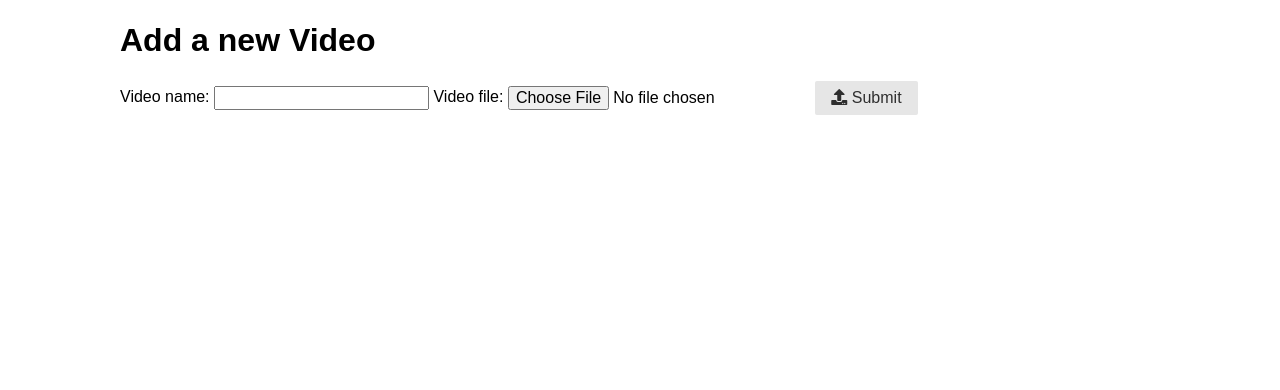
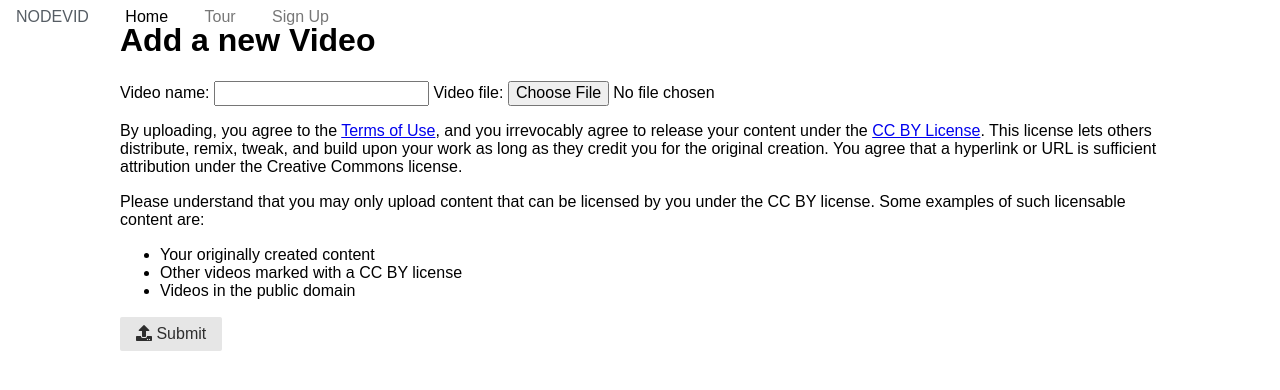
Before and after one commit to NavinF/NodeVid.com, a Django app: page /upload/ in a window 1280 px wide. Shown: the top 390 px of the page. Run offline with Django 3.2, Linux system fonts and the light colour scheme; some libraries are stand-ins or nearby versions.

Commit message:
Add menu bar and CC BY license

```diff
--- a/website/uploadfileapp/templates/uploadfileapp/base.html
+++ b/website/uploadfileapp/templates/uploadfileapp/base.html
@@ -25,6 +25,16 @@
     </style>
 </head>
 <body>
+<header>
+    <div class="home-menu pure-menu pure-menu-horizontal pure-menu-fixed">
+        <a class="pure-menu-heading" href="">NodeVid</a>
+        <ul class="pure-menu-list">
+            <li class="pure-menu-item pure-menu-selected"><a href="#" class="pure-menu-link">Home</a></li>
+            <li class="pure-menu-item"><a href="#" class="pure-menu-link">Tour</a></li>
+            <li class="pure-menu-item"><a href="#" class="pure-menu-link">Sign Up</a></li>
+        </ul>
+    </div>
+</header>
 {% block content %}{% endblock %}
 </body>
 </html>
--- a/website/uploadfileapp/templates/uploadfileapp/video_form.html
+++ b/website/uploadfileapp/templates/uploadfileapp/video_form.html
@@ -3,11 +3,23 @@
 <h1>Add a new Video</h1>
 
 {% if error_message %}
-    <p><strong>{{ error_message }}</strong></p>
+<p><strong>{{ error_message }}</strong></p>
 {% endif %}
 <form method="post" enctype="multipart/form-data">
     {% csrf_token %}
     {% include 'uploadfileapp/form-template.html' %}
+    <p>By uploading, you agree to the <a href="#">Terms of Use</a>, and you irrevocably agree to release your
+        content under the <a href="https://creativecommons.org/licenses/by/4.0/legalcode">CC BY License</a>. This
+        license lets others distribute, remix, tweak, and build upon your work as long as they
+        credit you for the original creation. You agree that a hyperlink or URL is
+        sufficient attribution under the Creative Commons license.</p>
+    <p>Please understand that you may only upload content that can be licensed by you under the CC BY license. Some
+        examples of such licensable content are:</p>
+    <ul>
+        <li>Your originally created content</li>
+        <li>Other videos marked with a CC BY license</li>
+        <li>Videos in the public domain</li>
+    </ul>
     <button type="submit" class="pure-button"><i class="fas fa-upload"></i> Submit</button>
 </form>
 {% endblock %}
```
